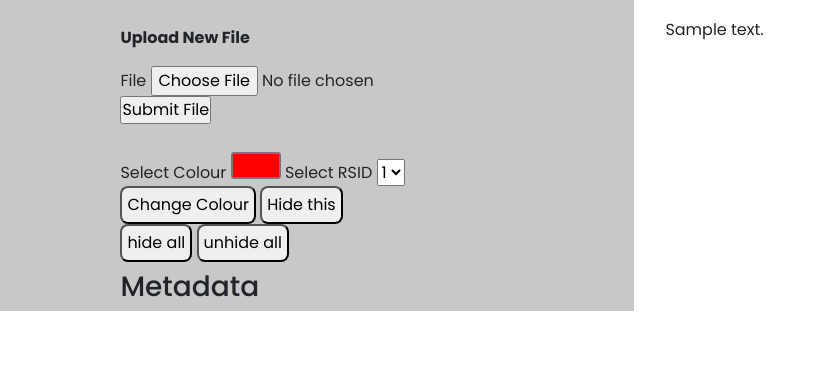
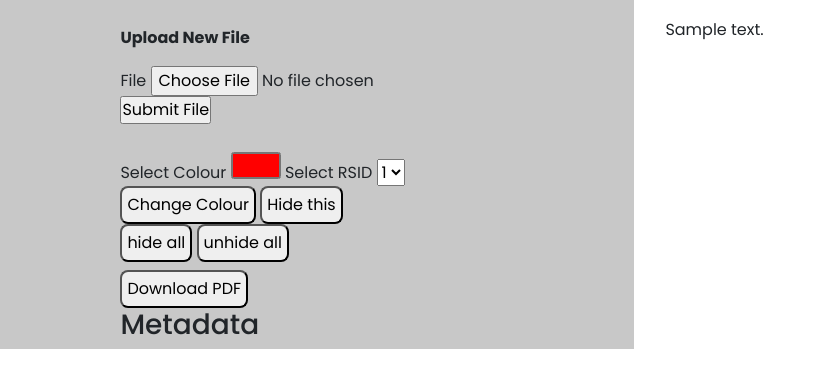
Before and after one commit to lujor20/CITS3200_Project, a Flask app: template app/tool1/templates/visualise.html in a window 1280 px wide. Shown: the part 96-484 px from the top of the page, without its empty margins (0-826 px from the left). Run offline with Flask 3, Linux system fonts and the light colour scheme; the template is opened without the code that fills it: values that come from a table or form of the project are taken from there, most other values are stand-ins (such as "Sample title", 1, 10 or a date in 2020); some libraries are stand-ins or nearby versions.

Commit message:
Final working pdf output

```diff
--- a/app/tool1/static/tool1_style.css
+++ b/app/tool1/static/tool1_style.css
@@ -1,4 +1,8 @@
 @import url('https://fonts.googleapis.com/css?family=Poppins:300,400,500,600,700,800,900&display=swap');
+
+@media print {
+  body {-webkit-print-color-adjust: exact;}
+  }
 
 *
 {
@@ -62,10 +66,6 @@ button{
   top: 2vh;
 }
 
-.metadata {
-  max-height: 30vh;
-  overflow: auto;
-}
 
 .metadata > table {
   width: 100%;
--- a/app/tool1/static/visualise.js
+++ b/app/tool1/static/visualise.js
@@ -183,3 +183,19 @@ function rsid_unhide_all() {
     }
   }
 }
+
+function pdfChangeStyle(){
+  document.getElementsByTagName("nav")[0].style.display = "none";
+  document.getElementsByTagName("section")[0].classList.remove("grid-container");
+  document.getElementsByTagName("section")[1].classList.remove("menu");
+  document.getElementById("upload").style.display = "none";
+  document.getElementById("colour").style.display = "none";
+  document.getElementById("pdf").style.display = "none";
+  window.print();
+  document.getElementsByTagName("nav")[0].style.display = "block";
+  document.getElementsByTagName("section")[0].classList.add("grid-container");
+  document.getElementsByTagName("section")[1].classList.add("menu");
+  document.getElementById("upload").style.display = "block";
+  document.getElementById("colour").style.display = "block";
+  document.getElementById("pdf").style.display = "block";
+}
--- a/app/tool1/templates/visualise.html
+++ b/app/tool1/templates/visualise.html
@@ -37,7 +37,7 @@
 <section class="grid-container">
   <!-- Column 1 -->
   <section class="menu">
-    <div class="form">
+    <div class="form" id="upload">
       <p><b>Upload New File</b></p>
       <form method='POST' action='/visualise', enctype="multipart/form-data">
         {{ form.csrf_token }}
@@ -50,7 +50,7 @@
       </form>
     </div>
 
-    <div class = "form">
+    <div class = "form" id="colour">
       <form>
         <label for="rsid_color">Select Colour</label>
         <input type="color" id="rsid_color" name='rsid_color' value='#ff0000'>
@@ -61,6 +61,9 @@
       </form>
       <button type="button" onclick="rsid_hide_all()">hide all</button>
       <button type="button" onclick="rsid_unhide_all()">unhide all</button>
+    </div>
+    <div id="pdf">
+      <button type="button" onclick="pdfChangeStyle()">Download PDF</button>
     </div>
 
     <!-- Table for Metadata -->
```
